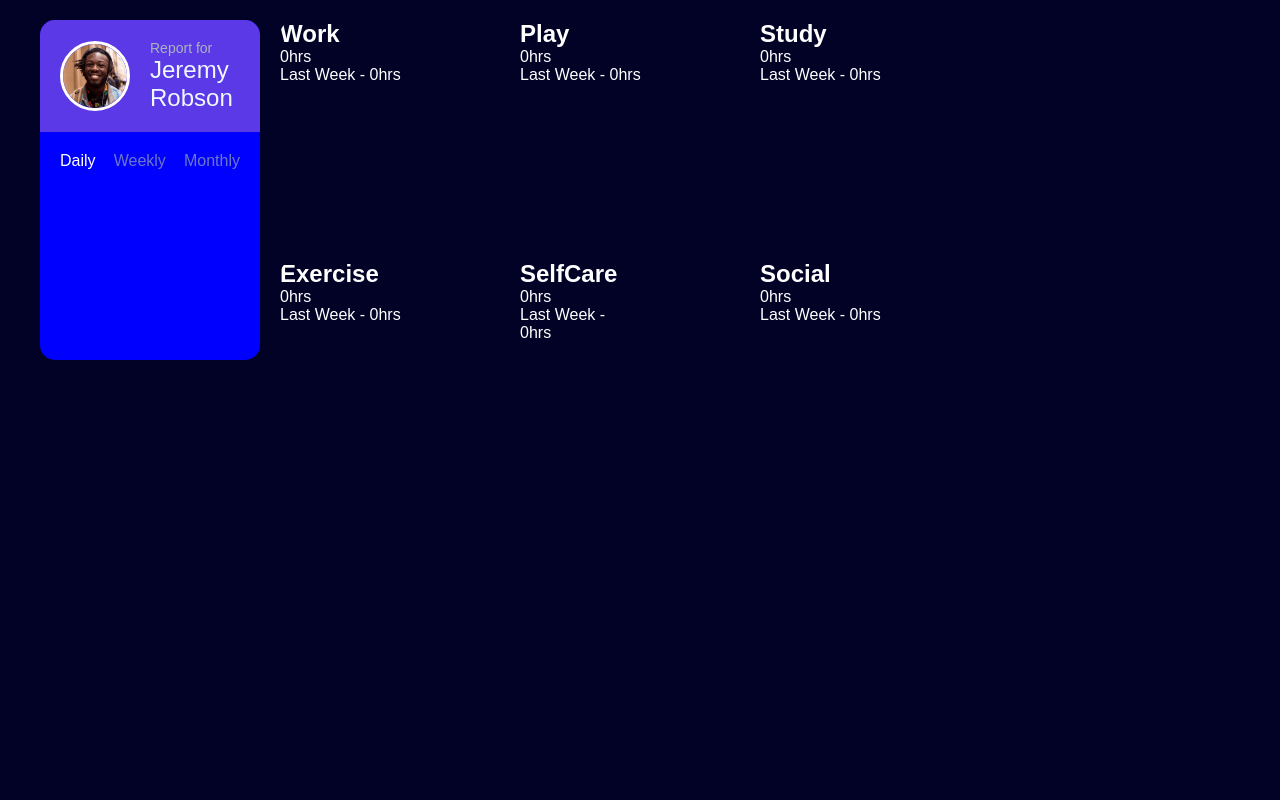
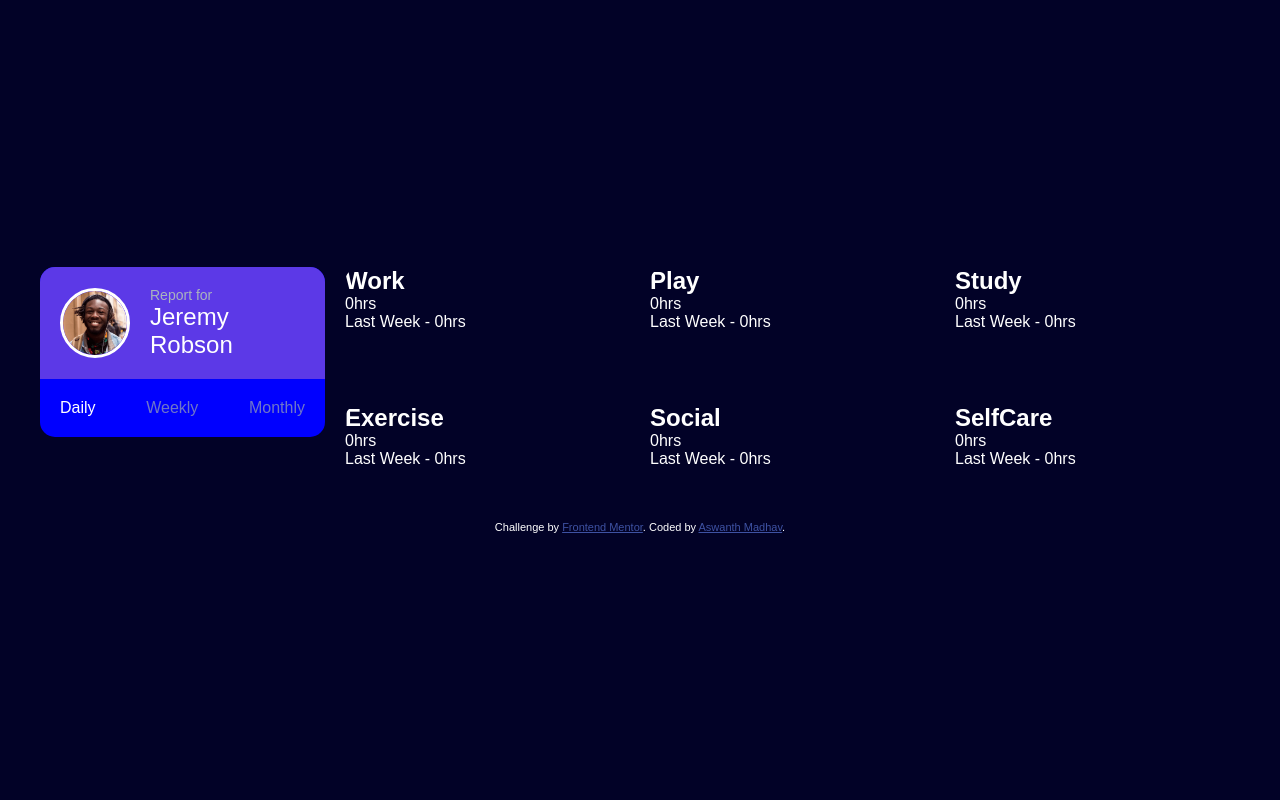
Before and after one commit to MaAs0706/Time-tracking-dashboard, a plain HTML site: page index.html in a window 1280 px wide. Shown: the top 800 px of the page. Drawn offline with Linux system fonts and the light colour scheme.

Commit message:
stlye: made some style changes in the dashboard

```diff
--- a/style.css
+++ b/style.css
@@ -19,17 +19,17 @@ body{
 
 .Dashboard{
     max-width: 1200px;
-    width:100%;
+    width: 100%;
     display: grid;
-    grid-template-columns: 100px 100px 100px 100px 100px 100px 100px 100px;
-    grid-template-rows: 100px 100px 100px 100px 100px 100px 100px 100px;
-    gap:20px;
+    grid-template-columns: repeat(4, 1fr);
+    grid-template-rows: auto;
+    gap: 20px;
 
 }
 .profile{
     border-radius: 15px;
-    grid-row: 1/4;
-    grid-column: 1/3;
+    grid-row: 1/2;
+    grid-column: 1/2;
     overflow: hidden;
     background-color: blue;
 }
@@ -55,8 +55,8 @@ body{
 }
 .profile-header h1 {
     font-size: 24px;
-    color: aliceblue;
-    font-weight: 100;
+    color: white;
+    font-weight: 300;
     font-family:'Rubik', sans-serif;
 
 }
@@ -78,21 +78,21 @@ body{
 }
 
 .period-btn.active ,
-.period-btn.active{
+.period-btn:hover{
     color: white;
 }
 
 .activity-grid {
     display: grid;
-    grid-template-columns: 100px 100px 100px 100px 100px 100px;
-    grid-template-rows: 100px 100px 100px 100px 100px 100px;
+    grid-column: 2 / 5;
+    grid-row: 1 / 3;
+    grid-template-columns: repeat(3, 1fr);
+    grid-template-rows: auto;
     gap: 20px;
 }
 
 .activity-card-work{
     border-radius: 15px;
-    grid-column:1/3 ;
-    grid-row: 1/3;
     position: relative;
     overflow: hidden;
 }
@@ -100,8 +100,7 @@ body{
 .activity-card-Play{
 
 
-    grid-column:3/5 ;
-    grid-row: 1/3;
+    border-radius: 15px;
     position: relative;
     overflow: hidden;
 }
@@ -109,32 +108,26 @@ body{
 .activity-card-Study{
 
 
-    grid-column:5/7;
-    grid-row: 1/3;
+    border-radius: 15px;
+    border: 5px white;
     position: relative;
     overflow: hidden;
 }
 
 .activity-card-Exercise{
     border-radius: 15px;
-    grid-column:1/3 ;
-    grid-row: 3/5;
     position: relative;
     overflow: hidden;
 }
 
 .activity-card-Social{
     border-radius: 15px;
-    grid-column:3/5;
-    grid-row: 3/5;
     position: relative;
     overflow: hidden;
 }
 
 .activity-card-Social{
     border-radius: 15px;
-    grid-column:5/7;
-    grid-row: 3/5;
     position: relative;
     overflow: hidden;
 }
```
